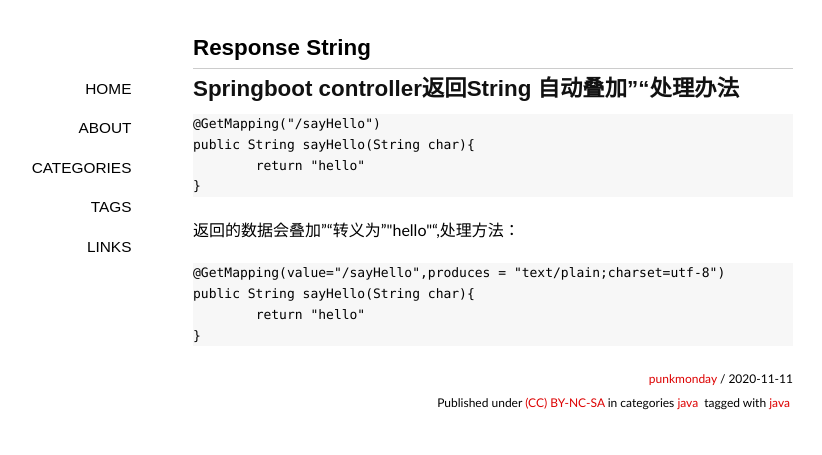
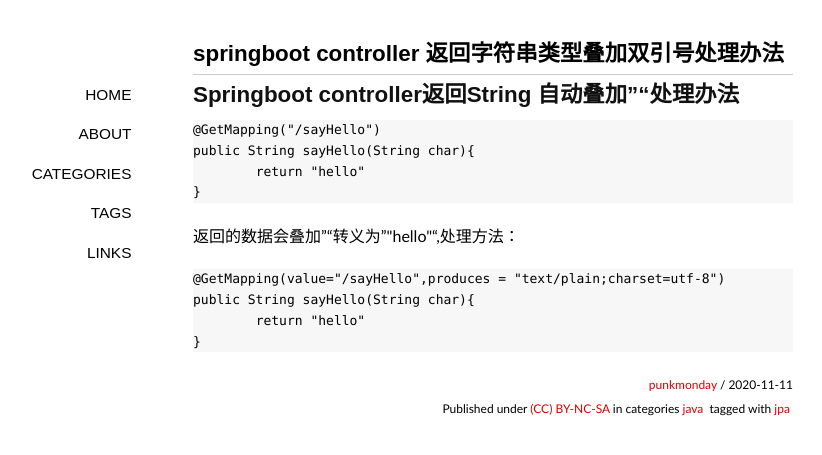
Before and after one commit to punkmonday/punkmonday.github.io, a Jekyll site: the page built from _posts/2020-11-11-response-string.md, in a window 1280 px wide. Shown: the top 455 px of the page, without its empty margins (147-969 px from the left). Built offline with Jekyll 4.4.1, drawn with Linux system fonts in a browser that asks for light colours; some web fonts are replaced; comment, search, counter and statistics services are not loaded.

Commit message:
Update 2020-11-11-response-string.md

```diff
--- a/_posts/2020-11-11-response-string.md
+++ b/_posts/2020-11-11-response-string.md
@@ -3,9 +3,10 @@
 author: punkmonday
 layout: post
 tags:
-  - java
+  - jpa
 categories:
   - java
+title: springboot controller 返回字符串类型叠加双引号处理办法
 ---
 ## Springboot controller返回String 自动叠加""处理办法
 
```
